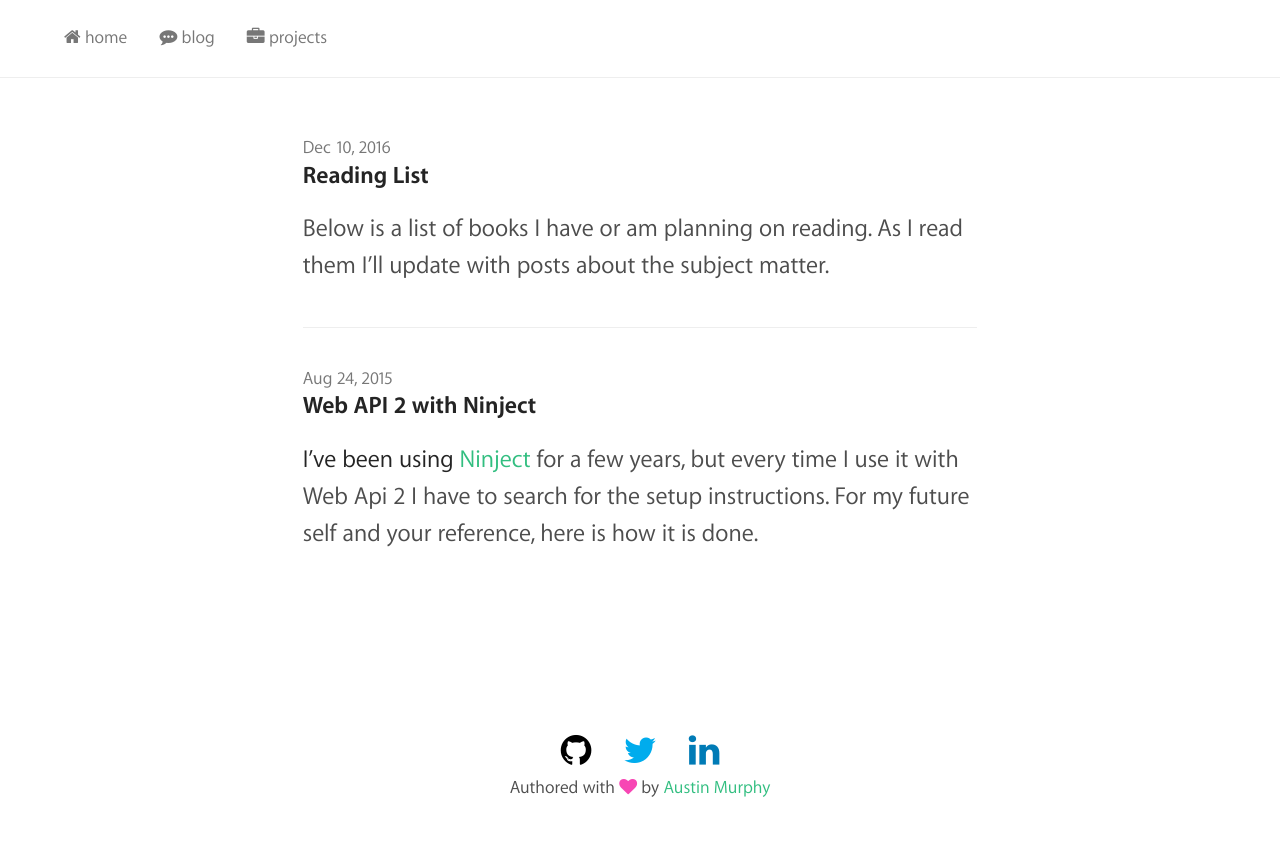
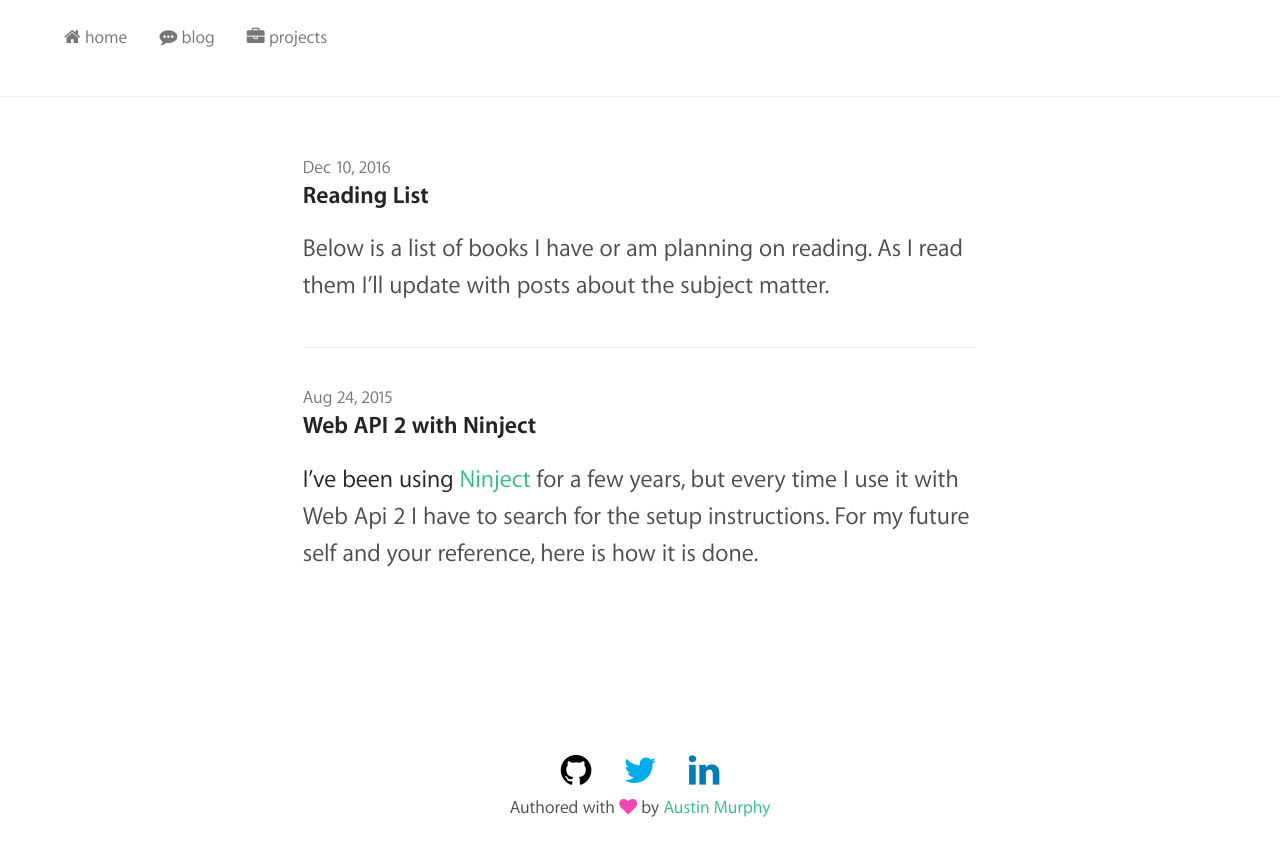
Before and after one commit to ausmurp/ausmurp.github.io, a Jekyll site: the page built from blog/index.html, in a window 1280 px wide. Shown: the top 856 px of the page. Built offline with Jekyll 4.4.1, drawn with Linux system fonts in a browser that asks for light colours; nearby versions of some CDN libraries; a style sheet for code colours, icons or effects is not loaded.

Commit message:
no message

```diff
--- a/_includes/header.html
+++ b/_includes/header.html
@@ -1,5 +1,7 @@
 <header>
   <div class="container">
-    {% include nav.html %}
+    <div class="content-header">
+	  {% include nav.html %}
+    </div>
   </div>
 </header>
```
Also changed, not shown: _layouts/landing.html (line endings or trailing spaces).
